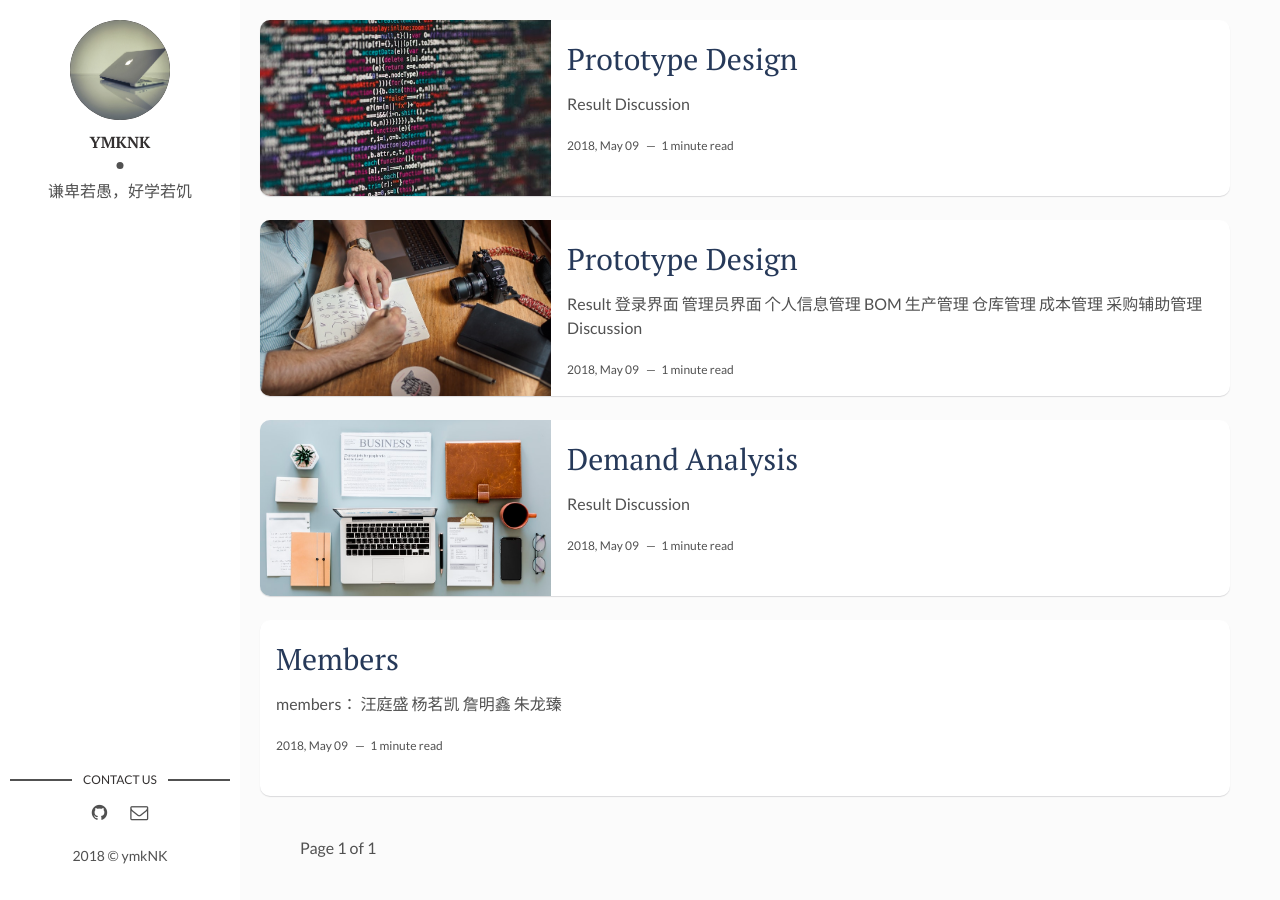
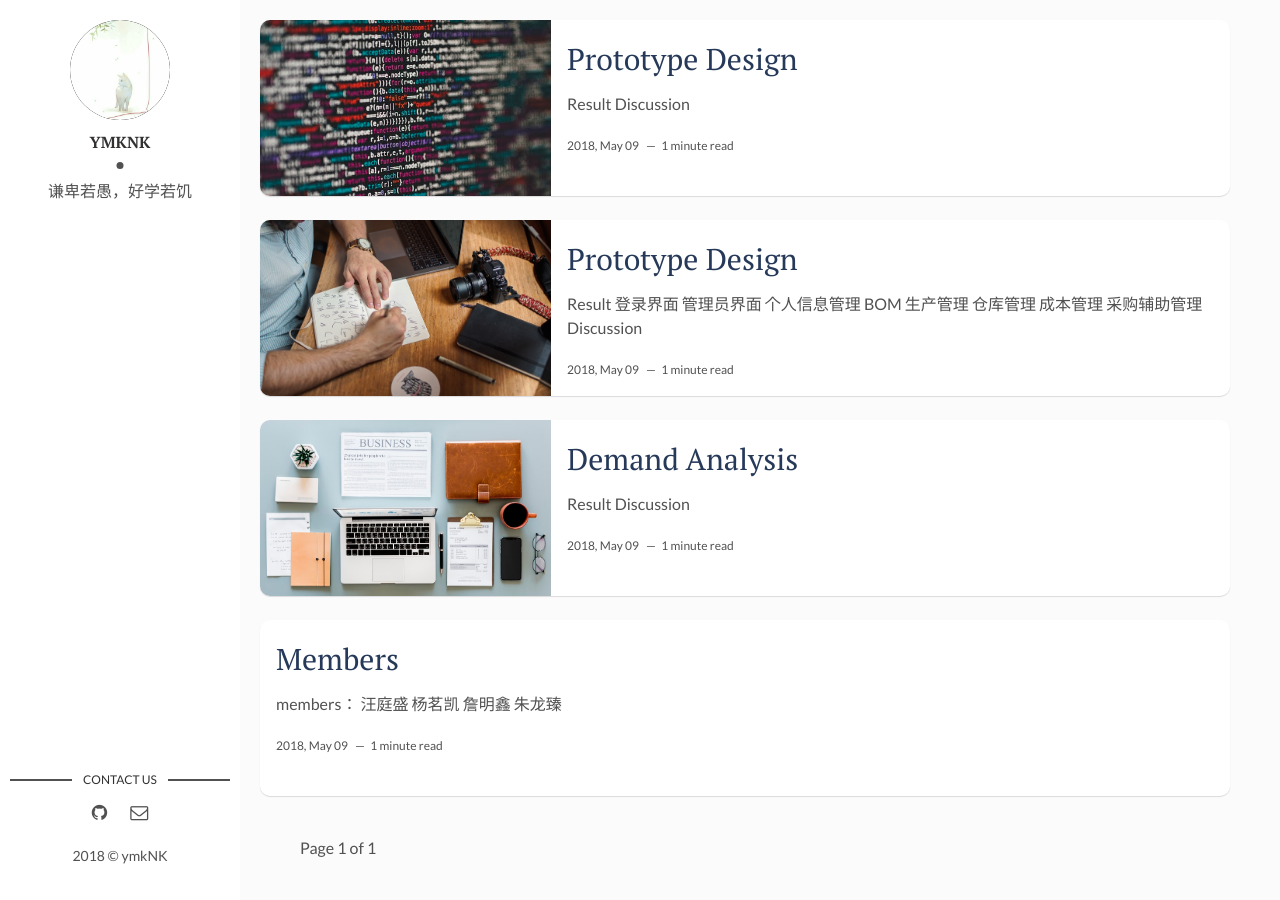
Before and after one commit to ymkNK/ymkNK.github.io, a Jekyll site: the page built from index.html, in a window 1280 px wide. Built offline with Jekyll 4.4.1, drawn with Linux system fonts in a browser that asks for light colours; the list of posts is cut into pages by our own code.

Commit message:
更换头像

```diff
--- a/_config.yml
+++ b/_config.yml
@@ -10,7 +10,7 @@ site-twitter: #if your site has a twitter account, enter it here
 
 # Author Settings
 author: ymkNK # add your name
-author-img: workflow.jpg # add your photo
+author-img: cat.jpg # add your photo
 about-author: 谦卑若愚，好学若饥 # add description
 social-twitter: # add your Twitter handle
 social-facebook: # add your Facebook handle
```
Also changed, not shown: assets/img/cat.jpg (added).
